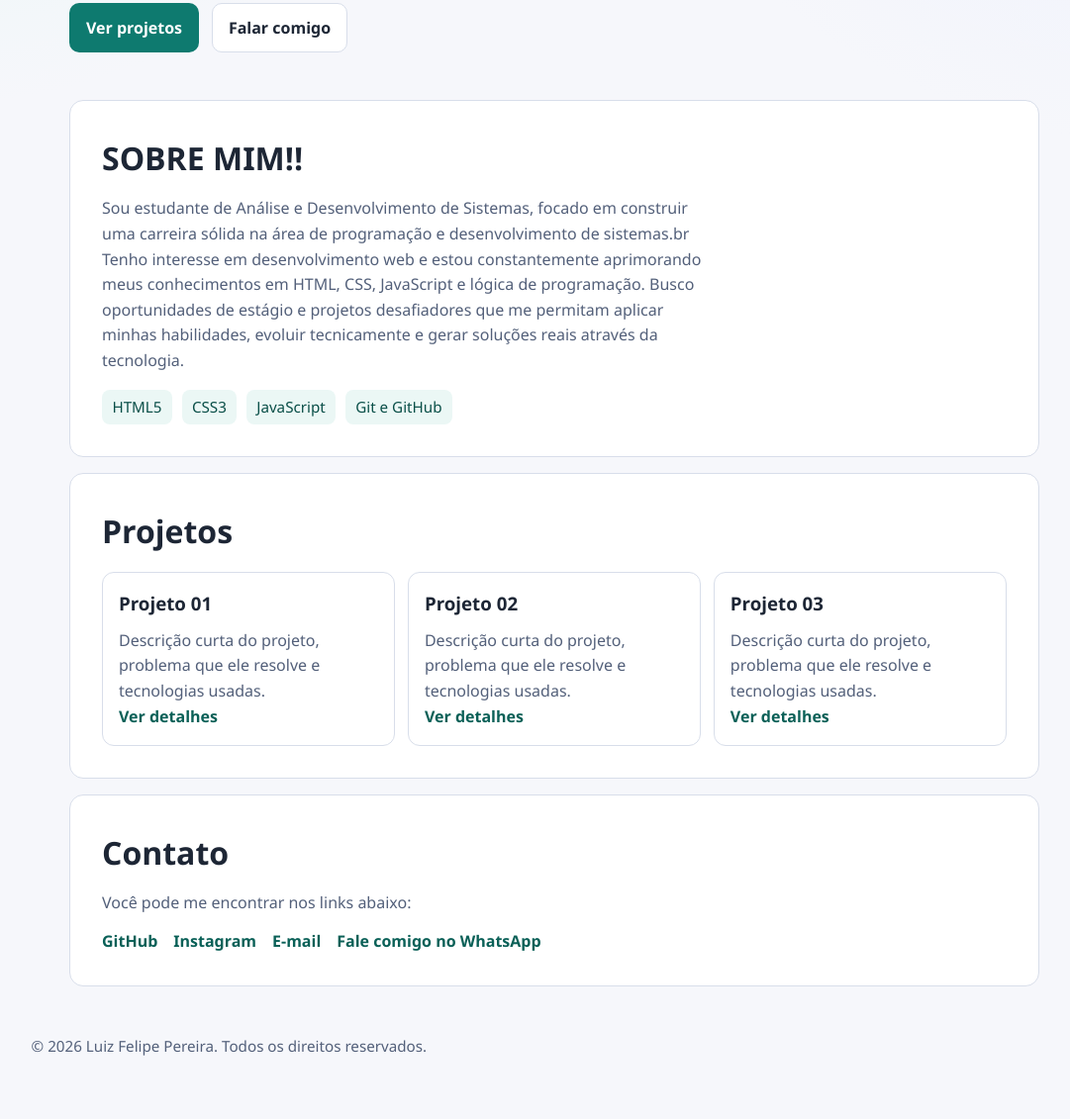
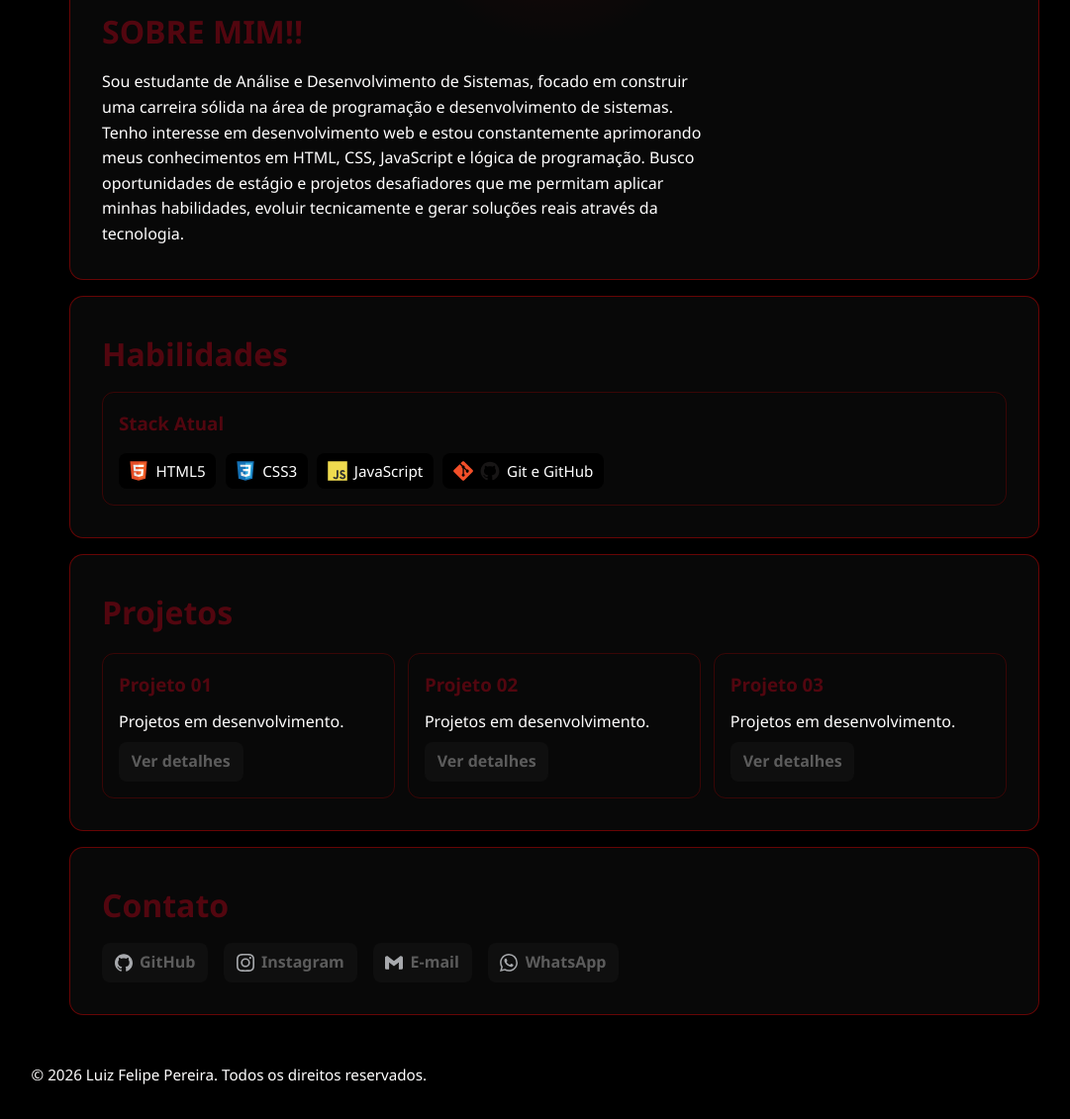
Before and after one commit to luisfelipepereira/site-, a plain HTML site: page index.html in a window 1280 px wide. Shown: the part 510-1641 px from the top of the page at 99% size, without its empty margins (80-1161 px from the left). Before the commit the page ends 1611 px from the top, so only its background shows below. Drawn offline with Linux system fonts and the light colour scheme.

Commit message:
Estilo feito
modifiquei o estilo do site

```diff
--- a/estilos/style.css
+++ b/estilos/style.css
@@ -1,11 +1,14 @@
 :root {
-    --bg: #f6f7fb;
-    --surface: #ffffff;
-    --text: #1d2635;
-    --muted: #53607a;
-    --line: #d8deea;
-    --accent: #0e7a6f;
-    --accent-strong: #0a6057;
+    /* EDICAO: tema principal (cores e tamanhos globais) */
+    --cursor-x: 50vw;
+    --cursor-y: 50vh;
+    --bg: #000000;
+    --surface: #2c2b2b2f;
+    --text: #790613a9;
+    --muted: #fffefe;
+    --line: #e900006b;
+    --accent: #a5041780;
+    --accent-strong: #7a7a7ab7;
     --radius: 14px;
     --max-width: 980px;
 }
@@ -24,10 +27,31 @@ body {
     font-family: "Segoe UI", Tahoma, sans-serif;
     color: var(--text);
     background:
-        radial-gradient(circle at 0 0, #dff7f2 0%, transparent 30%),
-        radial-gradient(circle at 100% 0, #e7ecff 0%, transparent 32%),
+        radial-gradient(circle at 0 0, #000000 0%, transparent 30%),
+        radial-gradient(circle at 100% 0, #140204 0%, transparent 25%),
         var(--bg);
     line-height: 1.6;
+}
+
+body::before {
+    /* EDICAO: luz global que acompanha o mouse no site inteiro */
+    content: "";
+    position: fixed;
+    inset: 0;
+    pointer-events: none;
+    z-index: 0;
+    background: radial-gradient(
+        220px circle at var(--cursor-x) var(--cursor-y),
+        rgba(233, 0, 0, 0.12),
+        transparent 72%
+    );
+}
+
+main,
+header,
+footer {
+    position: relative;
+    z-index: 1;
 }
 
 .container {
@@ -36,24 +60,44 @@ body {
 }
 
 .topo {
-    position: sticky;
-    top: 0;
-    background: rgba(246, 247, 251, 0.92);
+    position: static;
+    background: rgba(0, 0, 0, 0.92);
+    -webkit-backdrop-filter: blur(10px);
     backdrop-filter: blur(10px);
     border-bottom: 1px solid var(--line);
 }
 
 .menu {
+    /* EDICAO: alinhamento da logo e links do menu */
     min-height: 70px;
     display: flex;
     align-items: center;
-    justify-content: space-between;
+    justify-content: flex-start;
+    gap: 4rem;
 }
 
 .logo {
+    display: inline-flex;
+    align-items: center;
+    gap: 0.5rem;
     color: var(--text);
     font-weight: 700;
     text-decoration: none;
+}
+
+.logo-icon {
+    width: 20px;
+    height: 20px;
+    object-fit: contain;
+    flex-shrink: 0;
+    filter: invert(80%) sepia(8%) saturate(113%) hue-rotate(177deg) brightness(85%) contrast(85%);
+}
+.nav-links {
+    display: flex;
+    gap: 2rem;
+    margin-left: 4rem;
+    justify-content: space-between;
+    align-items: center;
 }
 
 .menu ul {
@@ -63,12 +107,21 @@ body {
 }
 
 .menu a {
+    /* EDICAO: links do cabecalho com somente zoom */
+    display: inline-block;
     color: var(--text);
     text-decoration: none;
     font-weight: 600;
+    transition: transform 0.3s ease;
+}
+
+.menu a:hover {
+    /* EDICAO: efeito de zoom no menu superior */
+    transform: scale(1.12);
 }
 
 .hero {
+    /* EDICAO: espacamento da secao inicial */
     padding: 5rem 0 3rem;
 }
 
@@ -150,11 +203,21 @@ p {
 }
 
 .habilidades li {
-    background-color: #ebf7f5;
-    color: #0a4f48;
+    background-color: #000000;
+    color: #ffffff;
     border-radius: 8px;
     padding: 0.35rem 0.65rem;
     font-size: 0.95rem;
+    display: inline-flex;
+    align-items: center;
+    gap: 0.45rem;
+}
+
+.skill-icon {
+    width: 20px;
+    height: 20px;
+    object-fit: contain;
+    flex-shrink: 0;
 }
 
 .grade-projetos {
@@ -165,12 +228,48 @@ p {
 }
 
 .card {
-    border: 1px solid var(--line);
+    /* EDICAO: brilho que acompanha o mouse */
+    --mx: 50%;
+    --my: 50%;
+    position: relative;
+    overflow: hidden;
+    border: 1px solid rgba(233, 0, 0, 0.22);
     border-radius: 12px;
     padding: 1rem;
+    transition: box-shadow 0.25s ease, border-color 0.25s ease;
+}
+
+.card::before {
+    content: "";
+    position: absolute;
+    inset: 0;
+    pointer-events: none;
+    background: radial-gradient(
+        140px circle at var(--mx) var(--my),
+        rgba(233, 0, 0, 0.22),
+        transparent 70%
+    );
+    opacity: 0;
+    transition: opacity 0.2s ease;
+}
+
+.card:hover {
+    border-color: rgba(233, 0, 0, 0.38);
+    box-shadow: 0 0 14px rgba(233, 0, 0, 0.18);
+}
+
+.card:hover::before {
+    opacity: 1;
 }
 
 .card a {
+    /* EDICAO: botao dos cards em PROJETOS */
+    display: inline-block;
+    margin-top: 0.5rem;
+    padding: 0.45rem 0.8rem;
+    border: none;
+    border-radius: 8px;
+    background-color: var(--surface);
     color: var(--accent-strong);
     text-decoration: none;
     font-weight: 600;
@@ -185,9 +284,30 @@ p {
 }
 
 .contato-lista a {
+    /* EDICAO: estilo dos links de contato */
+    display: inline-flex;
+    align-items: center;
+    gap: 0.45rem;
+    padding: 0.45rem 0.8rem;
+    border: none;
+    border-radius: 8px;
+    background-color: var(--surface);
     color: var(--accent-strong);
     font-weight: 600;
     text-decoration: none;
+    transition: transform 0.25s ease;
+}
+
+.contato-lista a:hover {
+    transform: scale(1.08);
+}
+
+.contato-icone {
+    width: 18px;
+    height: 18px;
+    object-fit: contain;
+    flex-shrink: 0;
+    filter: invert(80%) sepia(8%) saturate(113%) hue-rotate(177deg) brightness(85%) contrast(85%);
 }
 
 .rodape {
--- a/index.html
+++ b/index.html
@@ -8,77 +8,123 @@
     <link rel="stylesheet" href="estilos/style.css">
 </head>
 <body>
+    <!-- EDICAO: cabecalho e links do menu -->
     <header class="topo">
         <nav class="container menu">
-            <a class="logo" href="#inicio">Luiz Felipe Pereira de Lima</a>
-            <ul>
-                <li><a href="#sobre">Sobre</a></li>
-                <li><a href="#projetos">Projetos</a></li>
-                <li><a href="#contato">Contato</a></li>
-            </ul>
+            <a class="logo" href="#inicio">
+                <img class="logo-icon" src="imagens/contato/github.svg" alt="Icone do logo" width="20" height="20" loading="lazy" decoding="async">
+                Luiz Felipe Pereira
+            </a>
+            <div class="nav-links">
+             <a href="#sobre">SOBRE</a>
+             <a href="#projetos">PROJETOS</a>
+             <a href="#contato">CONTATO</a>
+            </div>
         </nav>
     </header>
 
     <main id="inicio">
+        <!-- EDICAO: texto principal da home -->
         <section class="hero container">
             <p class="tag">Desenvolvedor em formação</p>
-            <section class="hero">
-          <h1>Crio sites rápidos e organizados.</h1>
-          <p>Simples. Direto. Funcional.</p>
-        </section>
+            <h1>Desenvolvedor WEB!!</h1>
+            <p>Simples. Direto. Funcional.</p>
             <div class="acoes">
-                <a class="botao primario" href="#projetos">Ver projetos</a>
-                <a class="botao secundario" href="#contato">Falar comigo</a>
+                <a class="botao primario" href="#projetos">PROJETOS</a>
+                <a class="botao secundario" href="#contato">CONTATO</a>
             </div>
         </section>
 
+        <!-- EDICAO: sobre voce e lista de habilidades -->
         <section id="sobre" class="container bloco">
             <h2>SOBRE MIM!!</h2>
             <p>
              Sou estudante de Análise e Desenvolvimento de Sistemas, focado em construir
-             uma carreira sólida na área de programação e desenvolvimento de sistemas.br
+             uma carreira sólida na área de programação e desenvolvimento de sistemas.<br>
              Tenho interesse em desenvolvimento web e estou constantemente aprimorando
              meus conhecimentos em HTML, CSS, JavaScript e lógica de programação.
              Busco oportunidades de estágio e projetos desafiadores que me permitam aplicar
              minhas habilidades, evoluir tecnicamente e gerar soluções reais através da tecnologia.
             </p>
-            <ul class="habilidades">
-                <li>HTML5</li>
-                <li>CSS3</li>
-                <li>JavaScript</li>
-                <li>Git e GitHub</li>
-            </ul>
         </section>
 
+        <!-- EDICAO: skills fora do card sobre mim -->
+        <section id="habilidades" class="container bloco">
+            <h2>Habilidades</h2>
+            <article class="card">
+                <h3>Stack Atual</h3>
+                <ul class="habilidades">
+                    <li>
+                        <img class="skill-icon" src="imagens/skills/html5.svg" alt="Logo HTML5" width="20" height="20" loading="lazy" decoding="async">
+                        HTML5
+                    </li>
+                    <li>
+                        <img class="skill-icon" src="imagens/skills/css3.svg" alt="Logo CSS3" width="20" height="20" loading="lazy" decoding="async">
+                        CSS3
+                    </li>
+                    <li>
+                        <img class="skill-icon" src="imagens/skills/javascript.svg" alt="Logo JavaScript" width="20" height="20" loading="lazy" decoding="async">
+                        JavaScript
+                    </li>
+                    <li>
+                        <img class="skill-icon" src="imagens/skills/git.svg" alt="Logo Git" width="20" height="20" loading="lazy" decoding="async">
+                        <img class="skill-icon" src="imagens/skills/github.svg" alt="Logo GitHub" width="20" height="20" loading="lazy" decoding="async">
+                        Git e GitHub
+                    </li>
+                </ul>
+            </article>
+        </section>
+
+        <!-- EDICAO: cards de projetos -->
         <section id="projetos" class="container bloco">
             <h2>Projetos</h2>
             <div class="grade-projetos">
                 <article class="card">
                     <h3>Projeto 01</h3>
-                    <p>Descrição curta do projeto, problema que ele resolve e tecnologias usadas.</p>
+                    <p>Projetos em desenvolvimento.</p>
                     <a href="#" aria-label="Abrir projeto 01">Ver detalhes</a>
                 </article>
                 <article class="card">
                     <h3>Projeto 02</h3>
-                    <p>Descrição curta do projeto, problema que ele resolve e tecnologias usadas.</p>
+                    <p>Projetos em desenvolvimento.</p>
                     <a href="#" aria-label="Abrir projeto 02">Ver detalhes</a>
                 </article>
                 <article class="card">
                     <h3>Projeto 03</h3>
-                    <p>Descrição curta do projeto, problema que ele resolve e tecnologias usadas.</p>
+                    <p>Projetos em desenvolvimento.</p>
                     <a href="#" aria-label="Abrir projeto 03">Ver detalhes</a>
                 </article>
             </div>
         </section>
 
+        <!-- EDICAO: links de contato -->
         <section id="contato" class="container bloco">
             <h2>Contato</h2>
-            <p>Você pode me encontrar nos links abaixo:</p>
             <ul class="contato-lista">
-                <li><a href="#" target="_blank" rel="noopener https://github.com/luisfelipepereira">GitHub</a></li>
-                <li><a href="#" target="_blank" rel="noopener https://www.instagram.com/luiiisfeliipe_">Instagram</a></li>
-                <li><a href="mailto:luisfelipepereira508@gmail.com">E-mail</a></li>
-                <li><a href="https://wa.me/5535999635717" target="_blank" rel="noopener">Fale comigo no WhatsApp</a></li>
+                <li>
+                    <a href="https://github.com/luisfelipepereira" target="_blank" rel="noopener noreferrer">
+                        <img class="contato-icone" src="imagens/contato/github.svg" alt="Icone GitHub" width="18" height="18" loading="lazy" decoding="async">
+                        GitHub
+                    </a>
+                </li>
+                <li>
+                    <a href="https://www.instagram.com/luiiisfeliipe_" target="_blank" rel="noopener noreferrer">
+                        <img class="contato-icone" src="imagens/contato/instagram.svg" alt="Icone Instagram" width="18" height="18" loading="lazy" decoding="async">
+                        Instagram
+                    </a>
+                </li>
+                <li>
+                    <a href="mailto:luisfelipepereira508@gmail.com">
+                        <img class="contato-icone" src="imagens/contato/email.svg" alt="Icone E-mail" width="18" height="18" loading="lazy" decoding="async">
+                        E-mail
+                    </a>
+                </li>
+                <li>
+                    <a href="https://wa.me/5535999635717" target="_blank" rel="noopener noreferrer">
+                        <img class="contato-icone" src="imagens/contato/whatsapp.svg" alt="Icone WhatsApp" width="18" height="18" loading="lazy" decoding="async">
+                        WhatsApp
+                    </a>
+                </li>
             </ul>
         </section>
     </main>
@@ -86,5 +132,22 @@
     <footer class="rodape">
         <p>© 2026 Luiz Felipe Pereira. Todos os direitos reservados.</p>
     </footer>
+    <script>
+        // EDICAO: faz a luz global e dos cards seguir o cursor
+        document.addEventListener("mousemove", (event) => {
+            document.documentElement.style.setProperty("--cursor-x", `${event.clientX}px`);
+            document.documentElement.style.setProperty("--cursor-y", `${event.clientY}px`);
+        });
+
+        document.querySelectorAll(".card").forEach((card) => {
+            card.addEventListener("mousemove", (event) => {
+                const rect = card.getBoundingClientRect();
+                const x = event.clientX - rect.left;
+                const y = event.clientY - rect.top;
+                card.style.setProperty("--mx", `${x}px`);
+                card.style.setProperty("--my", `${y}px`);
+            });
+        });
+    </script>
 </body>
 </html>
```
Also changed, not shown: imagens/contato/email.svg (added), imagens/contato/github.svg (added), imagens/contato/instagram.svg (added), imagens/contato/whatsapp.svg (added), imagens/skills/css3.svg (added), imagens/skills/git.svg (added), imagens/skills/github.svg (added), imagens/skills/html5.svg (added), imagens/skills/javascript.svg (added).
